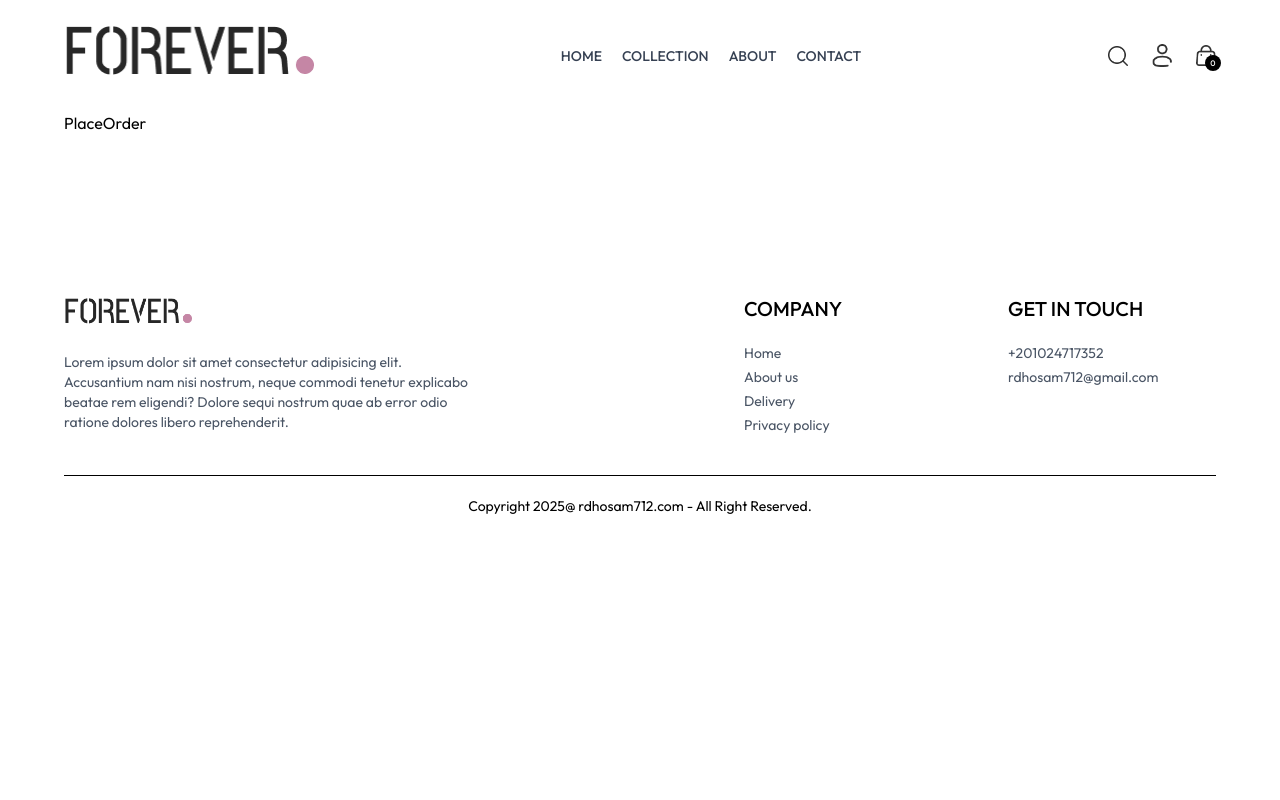
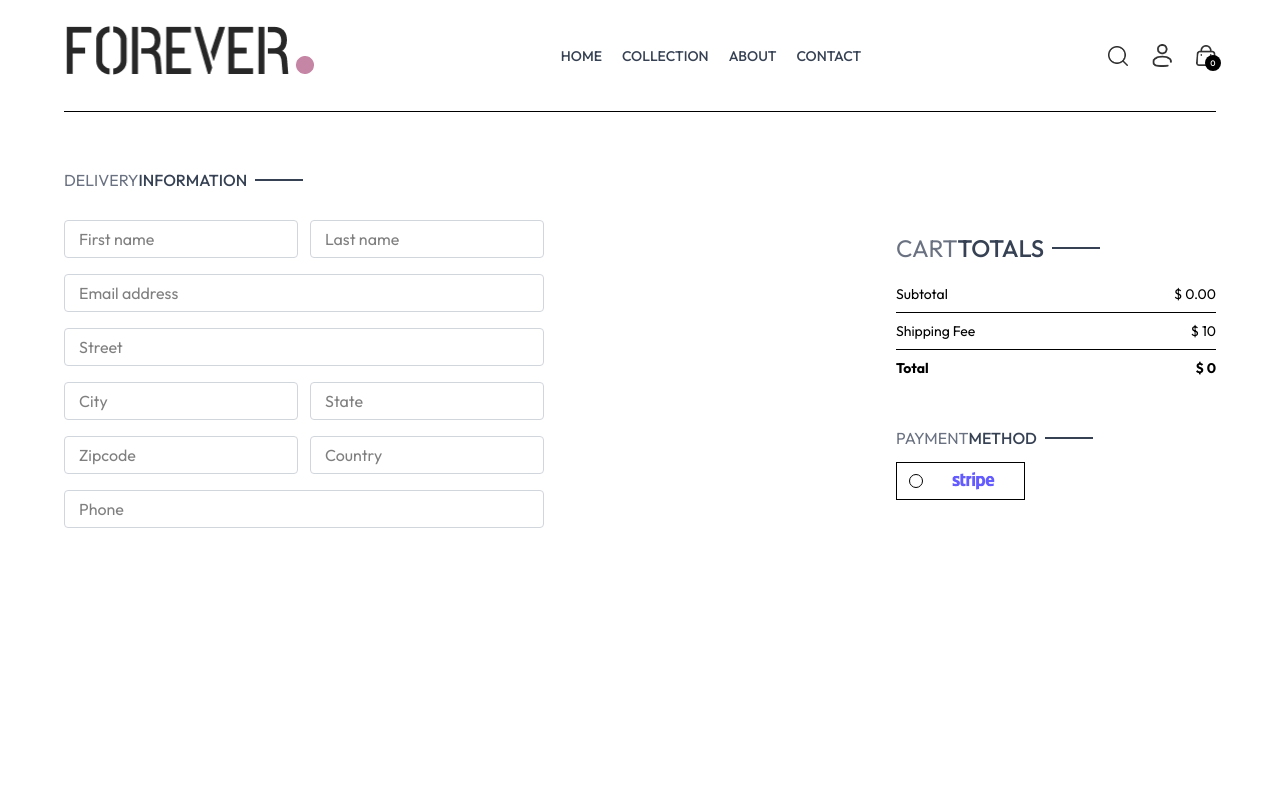
Before and after one commit to Hosamdiv/Educational-platform, a React (Vite) app: page /place-order in a window 1280 px wide. Shown: the top 800 px of the page. Built offline with nearby package versions, Linux system fonts and the light colour scheme.

Commit message:
update place order

```diff
--- a/src/components/CartTotal.tsx
+++ b/src/components/CartTotal.tsx
@@ -18,12 +18,12 @@ const CartTotal = () => {
                 </div>
                 <hr />
                 <div className="flex justify-between">
-                    <p>Shiooing Fee</p>
+                    <p>Shipping Fee</p>
                     <p>{currency} {delivery_fee}</p>
                 </div>
                 <hr />
                 <div className="flex justify-between ">
-                    <p>Total</p>
+                    <b>Total</b>
                     <b>{currency} {getCartAmount() === 0 ? 0 : getCartAmount() + delivery_fee}</b>
                 </div>
             </div>
--- a/src/context/ShopContext.tsx
+++ b/src/context/ShopContext.tsx
@@ -16,7 +16,6 @@ export interface ShopContextType {
   cartItems: CartItem;
   updateQuantity: (itemId: string, size: string, quantity: number) => void;
   getCartAmount: () => number;
-
 }
 
 interface ShopContextProviderProps {
@@ -43,7 +42,6 @@ export const ShopContext = createContext<ShopContextType>({
   cartItems: {},
   updateQuantity: () => { },
   getCartAmount: () => 0,
-
 });
 
 const ShopContextProvider = ({ children }: ShopContextProviderProps) => {
@@ -52,6 +50,7 @@ const ShopContextProvider = ({ children }: ShopContextProviderProps) => {
   const [search, setSearch] = useState<string>("");
   const [showSearch, setShowSearch] = useState<boolean>(false);
   const [cartItems, setCartItems] = useState<CartItem>({});
+
 
   const addToCart = (itemId: string, size: string) => {
     if (!size) {
@@ -128,7 +127,8 @@ const ShopContextProvider = ({ children }: ShopContextProviderProps) => {
     getCartCount,
     cartItems,
     updateQuantity,
-    getCartAmount
+    getCartAmount,
+    // navigate
   };
 
   return (
--- a/src/pages/Cart.tsx
+++ b/src/pages/Cart.tsx
@@ -3,6 +3,7 @@ import { ShopContext } from "../context/ShopContext"
 import Title from "../components/Title";
 import { assets } from "../assets/assets";
 import CartTotal from "../components/CartTotal";
+import { useNavigate } from "react-router";
 interface CartDataItem {
   _id: string;
   size: string;
@@ -13,6 +14,7 @@ const CartPage = () => {
   const { products, currency, cartItems, updateQuantity } = useContext(ShopContext)
 
   const [cartDate, setCartData] = useState<CartDataItem[]>([]);
+  const navigate = useNavigate();
 
   useEffect(() => {
     const tempData: CartDataItem[] = [];
@@ -63,11 +65,14 @@ const CartPage = () => {
           })
         }
       </div>
-         <div className="flex justify-end my-20">
-                <div className="w-full sm:w-[450px]">
-                    <CartTotal />
-                </div>
-            </div>
+      <div className="flex justify-end my-20">
+        <div className="w-full sm:w-[450px]">
+          <CartTotal />
+          <div className="w-full text-end">
+            <button onClick={() => navigate("/place-order")} className="bg-black text-white text-sm my-8 px-8 py-3">PROCEED TO CHECKOUT</button>
+          </div>
+        </div>
+      </div>
     </div>
   )
 }
--- a/src/pages/PlaceOrder.tsx
+++ b/src/pages/PlaceOrder.tsx
@@ -1,8 +1,85 @@
+import { assets } from "../assets/assets";
+import CartTotal from "../components/CartTotal";
+import Title from "../components/Title";
 
 const PlaceOrderPage = () => {
   return (
-    <div>PlaceOrder</div>
-  )
-}
+    <div className="flex flex-col sm:flex-row justify-between gap-4 pt-5 sm:pt-14 min-h-screen border-t">
+      {/* ------ Left Side -------- */}
+      <div className="flex flex-col gap-4 w-full sm:max-w-[480px]">
+        <Title text1="DELIVERY" text2="INFORMATION" />
+        <div className="flex flex-col sm:flex-row gap-3">
+          <input
+            className="border border-gray-300 rounded py-1.5 px-3.5 w-full"
+            type="text"
+            placeholder="First name"
+          />
+          <input
+            className="border border-gray-300 rounded py-1.5 px-3.5 w-full"
+            type="text"
+            placeholder="Last name"
+          />
+        </div>
+        <input
+          className="border border-gray-300 rounded py-1.5 px-3.5 w-full"
+          type="email"
+          placeholder="Email address"
+        />
+        <input
+          className="border border-gray-300 rounded py-1.5 px-3.5 w-full"
+          type="text"
+          placeholder="Street"
+        />
+        <div className="flex flex-col sm:flex-row gap-3">
+          <input
+            className="border border-gray-300 rounded py-1.5 px-3.5 w-full"
+            type="text"
+            placeholder="City"
+          />
+          <input
+            className="border border-gray-300 rounded py-1.5 px-3.5 w-full"
+            type="text"
+            placeholder="State"
+          />
+        </div>
+        <div className="flex flex-col sm:flex-row gap-3">
+          <input
+            className="border border-gray-300 rounded py-1.5 px-3.5 w-full"
+            type="text"
+            placeholder="Zipcode"
+          />
+          <input
+            className="border border-gray-300 rounded py-1.5 px-3.5 w-full"
+            type="number"
+            placeholder="Country"
+          />
+        </div>
+        <input
+          className="border border-gray-300 rounded py-1.5 px-3.5 w-full"
+          type="number"
+          placeholder="Phone"
+        />
+      </div>
+      {/* -------- Right Side --------- */}
+      <div className="mt-8">
 
-export default PlaceOrderPage
+        <div className="mt-8 min-w-80">
+          <CartTotal />
+        </div>
+
+        <div className="mt-12">
+          <Title text1="PAYMENT" text2="METHOD" />
+          {/* ----- Payment Method Selection ------- */}
+          <div className="flex gap-3 flex-col lg:flex-row">
+            <div className="flex items-center gap-3 border p-2 px-3 cursor-pointer">
+              <p className={`min-w-3.5 h-3.5 border rounded-full`}></p>
+            <img className="h-5 mx-4" src={assets.stripe_logo} alt="" />
+            </div>
+          </div>
+        </div>
+      </div>
+    </div>
+  );
+};
+
+export default PlaceOrderPage;
```
